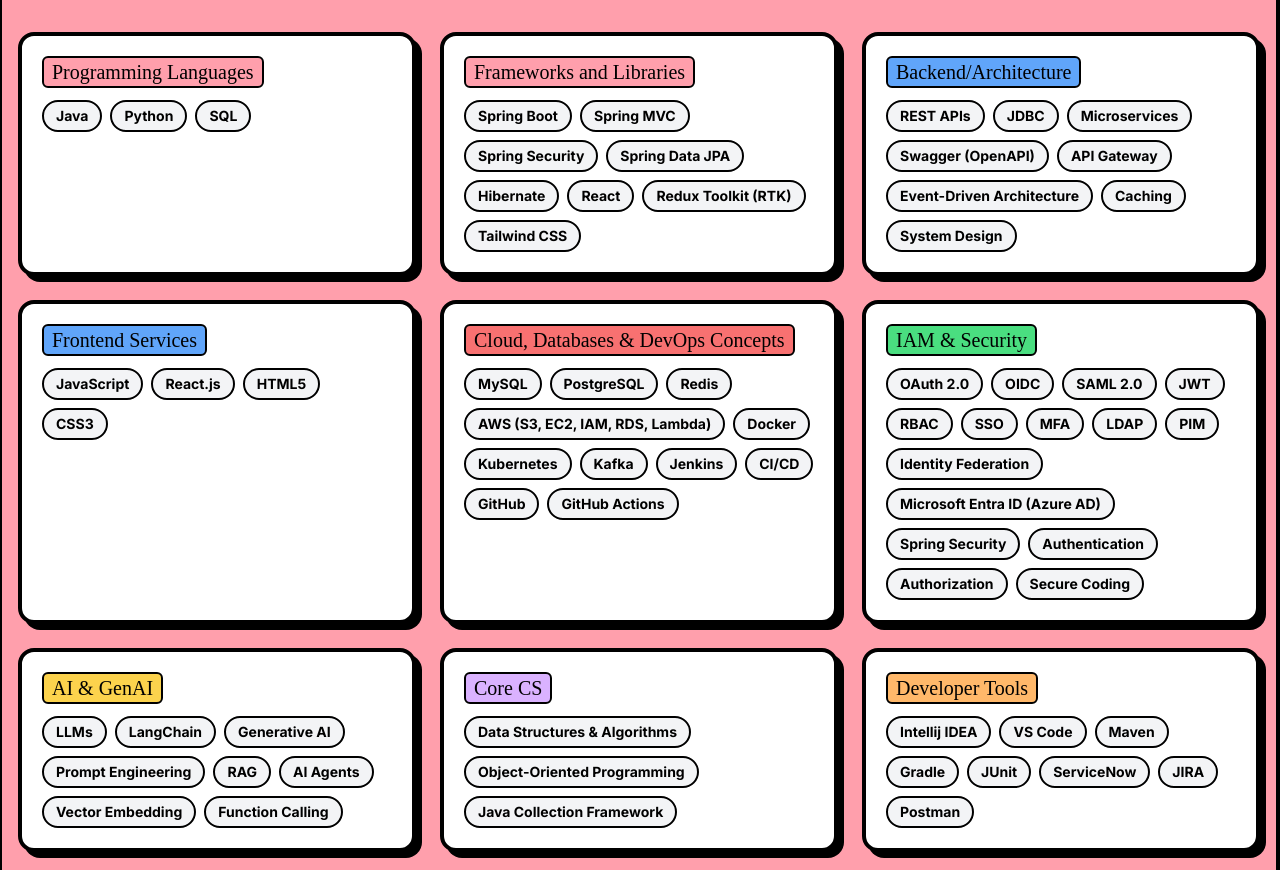
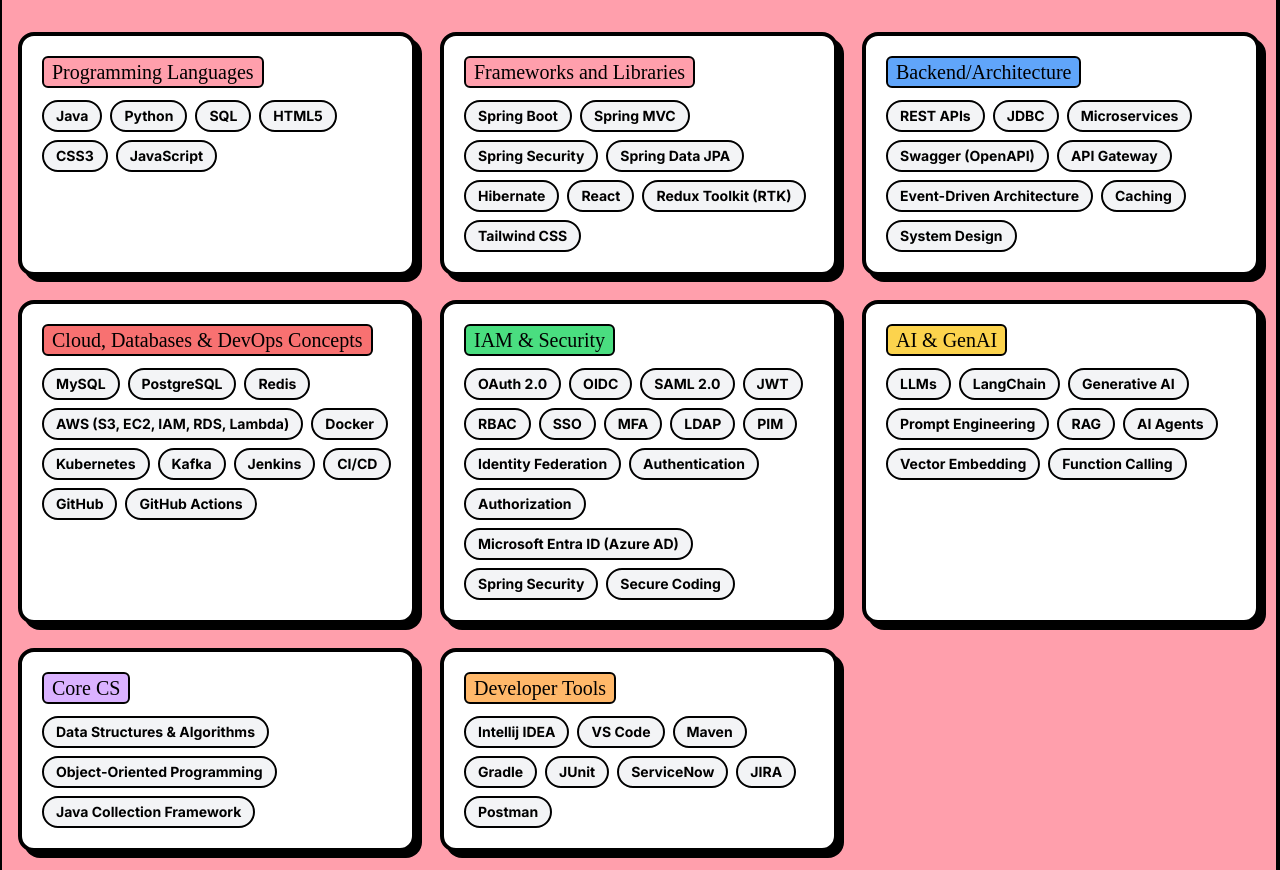
Before and after one commit to rajSunny5714/new-portfolio, a React (Vite) app: page / in a window 1280 px wide. Shown: the part 2610-3480 px from the top of the page. Built offline with nearby package versions, Linux system fonts and the light colour scheme; the HTML template or start-up script is replaced by a standard one; a web font is replaced by a local one.

Commit message:
Update Skills.tsx

```diff
--- a/src/components/sections/Skills.tsx
+++ b/src/components/sections/Skills.tsx
@@ -47,6 +47,9 @@ const Skills = () => {
               'Java',
               'Python',
               'SQL',
+              'HTML5',
+              'CSS3',
+              'JavaScript',
             ]}
           />
 
@@ -77,17 +80,6 @@ const Skills = () => {
               'Event-Driven Architecture',
               'Caching',
               'System Design',
-            ]}
-          />
-
-        <SkillCategory
-            title="Frontend Services"
-            color="bg-custom-blue"
-            skills={[
-              'JavaScript',
-              'React.js',
-              'HTML5',
-              'CSS3',
             ]}
           />
 
@@ -123,10 +115,10 @@ const Skills = () => {
               'LDAP',
               'PIM',
               'Identity Federation',
+              'Authentication',
+              'Authorization',
               'Microsoft Entra ID (Azure AD)',
               'Spring Security',
-              'Authentication',
-              'Authorization',
               'Secure Coding',
             ]}
           />
```
